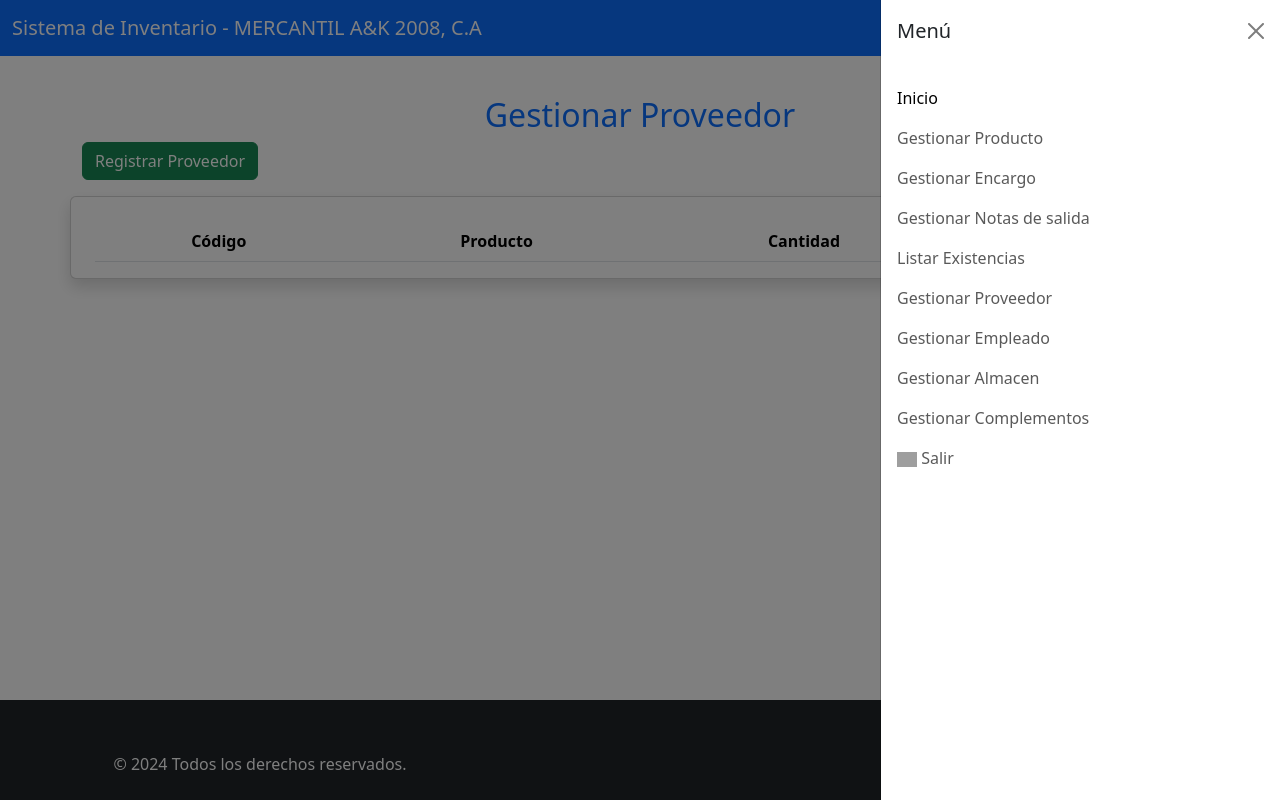
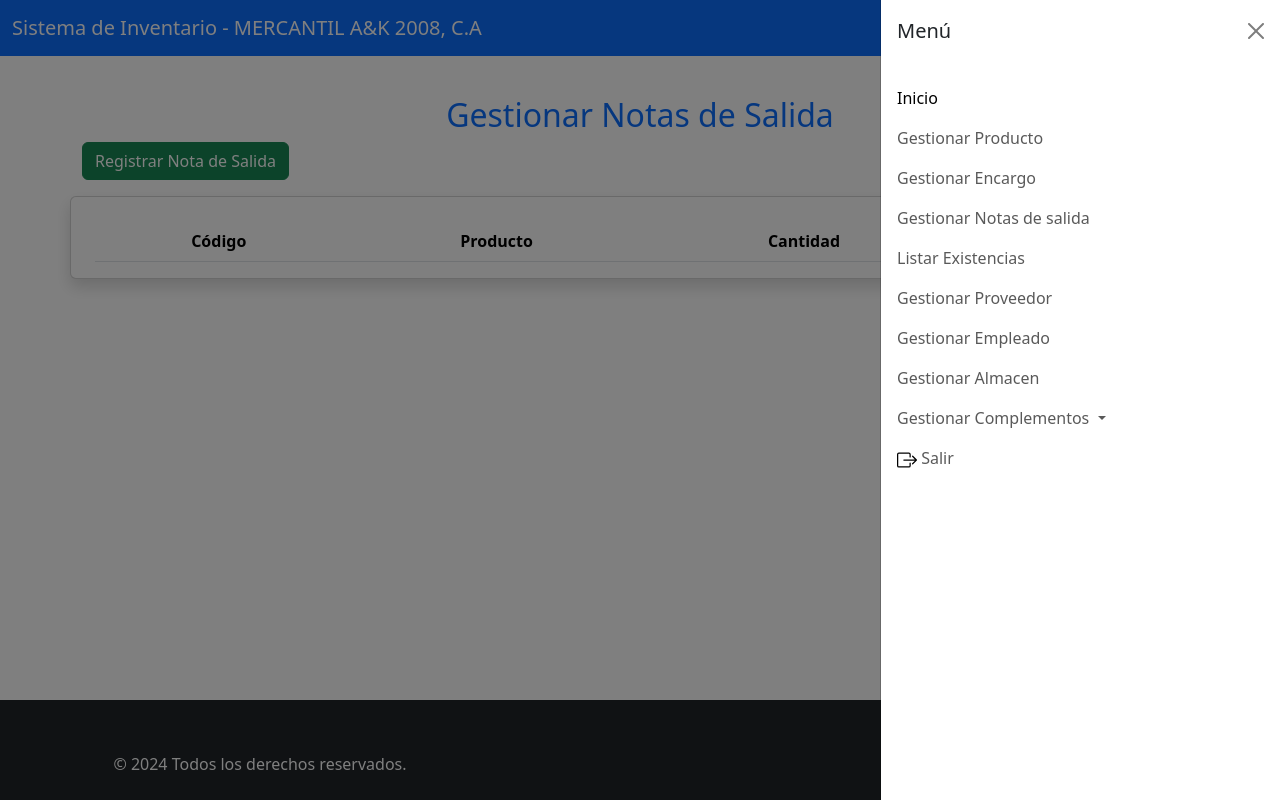
Before and after one commit to rijalss/Proyecto-universidad, a PHP site: page /index.php?pagina=salida in a window 1280 px wide, after a click that opens the changed part. Run offline with PHP 8.4, Linux system fonts and the light colour scheme; lists and menus that the app fills with data are empty; some libraries are stand-ins or nearby versions; grey boxes are pictures that could not be loaded.

Commit message:
Últimos Arreglos Para Primer Punto de Control: 1. Se cambió variable de index.php a 'login'. 2. Se agregó icono de salir al menu lateral. 3. Se descargó el icono de "salir". 4. Se agregó botón de salir a la pantalla principal. 5. Se cambiaron titulos de "notas de salida".

```diff
--- a/index.php
+++ b/index.php
@@ -1,6 +1,6 @@
 <?php
 
-$pagina = 'principal';
+$pagina = 'login';
 
 if (!empty($_GET['pagina'])) {
     $pagina = $_GET['pagina'];
--- a/public/components/menu.php
+++ b/public/components/menu.php
@@ -35,11 +35,19 @@
                     <li class="nav-item">
                         <a class="nav-link" href="?pagina=almacen">Gestionar Almacen</a>
                     </li>
+                    <li class="nav-item dropdown">
+                        <a class="nav-link dropdown-toggle" href="#" id="complementosDropdown" role="button" data-bs-toggle="dropdown" aria-expanded="false">
+                            Gestionar Complementos
+                        </a>
+                        <ul class="dropdown-menu" aria-labelledby="complementosDropdown">
+                            <li><a class="dropdown-item" href="?pagina=categoria">Gestionar Categoría</a></li>
+                            <li><a class="dropdown-item" href="?pagina=cargo">Gestionar Cargo</a></li>
+                            <li><a class="dropdown-item" href="?pagina=area">Gestionar Area</a></li>
+                        </ul>
+                    </li>
+
                     <li class="nav-item">
-                        <a class="nav-link" href="?pagina=complemento">Gestionar Complementos</a>
-                    </li>
-                    <li class="nav-item">
-                        <a class="nav-link" href="?pagina=login"><img width="20PX" src="public/img/box-arrow-left.svg" alt=""> Salir</a>
+                        <a class="nav-link" href="?pagina=login"><img width="20PX" src="public/icons/svg/box-arrow-right.svg" alt=""> Salir</a>
                     </li>
                 </ul>
             </div>
--- a/views/salida.php
+++ b/views/salida.php
@@ -25,10 +25,10 @@
 
     <section class="d-flex flex-column align-items-center">
         <br><br><br><br>
-        <h2 class="text-primary text-center">Gestionar Proveedor</h2>
+        <h2 class="text-primary text-center">Gestionar Notas de Salida</h2>
         <div class="container">
             <div class="text-left">
-                <button class="btn btn-success" id="incluir">Registrar Proveedor</button>
+                <button class="btn btn-success" id="incluir">Registrar Nota de Salida</button>
             </div>
         </div>
         <div class="container card shadow mb-4 "> <!-- todo el contenido ira dentro de esta etiqueta-->
```
Also changed, not shown: views/principal.php (+22 -19 lines), public/icons/svg/box-arrow-right.svg (added).
